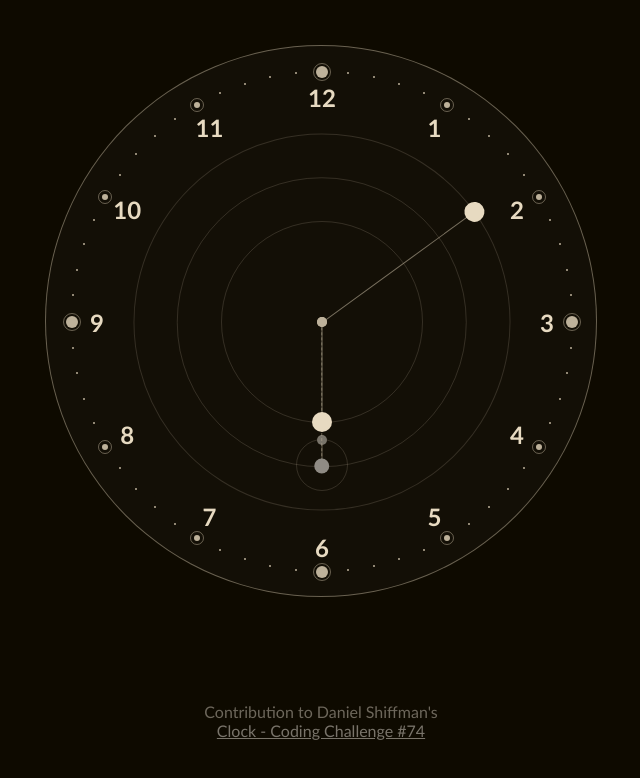
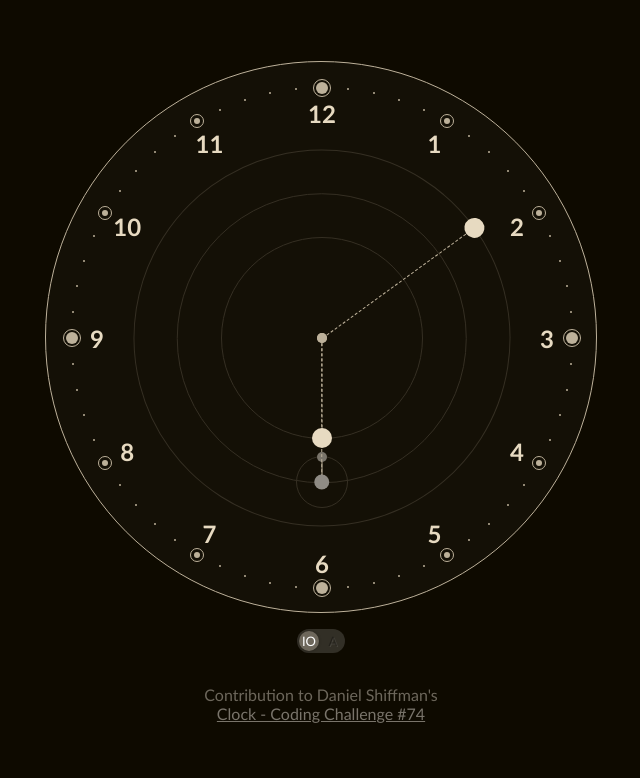
Before and after one commit to borisbreuer/clock, a website: page index.html in a window 1280 px wide. Shown: the whole page, without its empty margins (319-959 px from the left). Drawn offline with nearby package versions, Linux system fonts and the light colour scheme; files that its build step writes are made by us from their sources.

Commit message:
scss and dev environment

```diff
--- a/index.html
+++ b/index.html
@@ -5,15 +5,25 @@
     <meta name="viewport" content="width=600, shrink-to-fit=yes" />
     <meta http-equiv="X-UA-Compatible" content="ie=edge" />
     <title>BB-Clock</title>
-    <link rel="stylesheet" href="./css/style.css" />
+    <link rel="stylesheet" href="./css/style.min.css" />
   </head>
 
   <body>
     <div id="clock"></div>
     <p>
+      <label class="switchH">
+        <input type="checkbox" />
+        <span class="slider">
+          <span>IO</span>
+          <span>A</span>
+        </span>
+      </label>
+    </p>
+
+    <p>
       Contribution to Daniel Shiffman's<br />
       <a href="https://thecodingtrain.com/CodingChallenges/074-clock.html">Clock - Coding Challenge #74</a>
     </p>
-    <script src="./js/clock.js"></script>
+    <script src="./js/clock.min.js"></script>
   </body>
 </html>
--- a/js/clock.js
+++ b/js/clock.js
@@ -13,62 +13,64 @@ x - Koordinate = cos(i * winkel) * radius
 y - Koordinate = sin(i * winkel) * radius
 ---------------------------------------*/
 
-(function () {
-  "use strict"
+(function() {
+  'use strict';
 
-  const root = document.querySelector('#clock')
+  const root = document.querySelector('#clock');
+  const switchH = document.querySelector('.switchH input');
   const clockX = root.offsetWidth / 2;
   const clockY = root.offsetHeight / 2;
 
-  const CircleCoords = function (degAngle, radius, index) {
-    this.radAngle = degAngle * Math.PI / 180;
+  const CircleCoords = function(degAngle, radius, index) {
+    this.radAngle = (degAngle * Math.PI) / 180;
     this.X = Math.cos(index * this.radAngle) * radius;
     this.Y = Math.sin(index * this.radAngle) * radius;
-    return { X: this.X, Y: this.Y }
-  }
+    return { X: this.X, Y: this.Y };
+  };
 
-  const ClockPointer = function (element, className, x, y) {
+  const ClockPointer = function(element, className, x, y) {
     this.obj = document.createElement(element);
     this.obj.className = className;
     this.obj.style.left = x + 'px';
     this.obj.style.top = y + 'px';
     return this.obj;
-  }
+  };
 
-  let
-    hours,
+  let hours,
     hoursText,
     minutes,
     hoursCoords,
     hoursTextCoords,
     minutesCoords,
-    time, msec, sec, min, hou,
-    msDeg, sDeg, mDeg, hDeg,
+    time,
+    msec,
+    sec,
+    min,
+    hou,
+    msDeg,
+    sDeg,
+    mDeg,
+    hDeg,
     continousOrNot = false,
     count = 0;
 
-  root.addEventListener('mouseenter', function () {
-    continousOrNot = true;
-  })
-  root.addEventListener('mouseleave', function () {
-    continousOrNot = false;
-  })
+  switchH.addEventListener('change', function() {
+    if (this.checked) {
+      continousOrNot = true;
+    } else {
+      continousOrNot = false;
+    }
+  });
 
   for (let i = 0; i < 60; i++) {
     if (!(i % 5)) {
       hoursCoords = new CircleCoords(360 / 12, 250, count - 3);
       hoursTextCoords = new CircleCoords(360 / 12, 225, count - 3);
 
-      hours = document.createElement('div');
-      hours.className = count % 3 ? 'hoursPoint' : 'hoursPointBig';
-      hours.style.left = clockX + hoursCoords.X + 'px';
-      hours.style.top = clockY + hoursCoords.Y + 'px';
+      hours = new ClockPointer('div', count % 3 ? 'hoursPoint' : 'hoursPointBig', clockX + hoursCoords.X, clockY + hoursCoords.Y);
       root.appendChild(hours);
 
-      hoursText = document.createElement('div');
-      hoursText.className = 'hoursText';
-      hoursText.style.left = clockX + hoursTextCoords.X + 'px';
-      hoursText.style.top = clockY + hoursTextCoords.Y + 'px';
+      hoursText = new ClockPointer('div', 'hoursText', clockX + hoursTextCoords.X, clockY + hoursTextCoords.Y);
       hoursText.textContent = count == 0 ? 12 : count;
       root.appendChild(hoursText);
 
@@ -77,22 +79,20 @@ y - Koordinate = sin(i * winkel) * radius
 
     if (i % 5) {
       minutesCoords = new CircleCoords(360 / 60, 250, i);
-      minutes = document.createElement('div');
-      minutes.className = 'minutes';
-      minutes.style.left = clockX + minutesCoords.X + 'px';
-      minutes.style.top = clockY + minutesCoords.Y + 'px';
+      minutes = new ClockPointer('div', 'minutes', clockX + minutesCoords.X, clockY + minutesCoords.Y);
+
       root.appendChild(minutes);
     }
   }
 
-  let ms = new ClockPointer('div', 'msPointer', clockX, clockY)
-  let s = new ClockPointer('div', 'sPointer', clockX, clockY)
-  let m = new ClockPointer('div', 'mPointer', clockX, clockY)
-  let h = new ClockPointer('div', 'hPointer', clockX, clockY)
-  let mid = new ClockPointer('div', 'middle', clockX, clockY)
-  let msdot = new ClockPointer('div', 'msDot', clockX, clockY)
+  let ms = new ClockPointer('div', 'msPointer', clockX, clockY);
+  let s = new ClockPointer('div', 'sPointer', clockX, clockY);
+  let m = new ClockPointer('div', 'mPointer', clockX, clockY);
+  let h = new ClockPointer('div', 'hPointer', clockX, clockY);
+  let mid = new ClockPointer('div', 'middle', clockX, clockY);
+  let msdot = new ClockPointer('div', 'msDot', clockX, clockY);
 
-  root.appendChild(ms)
+  root.appendChild(ms);
   root.appendChild(s);
   root.appendChild(h);
   root.appendChild(m);
@@ -108,14 +108,14 @@ y - Koordinate = sin(i * winkel) * radius
 
     if (continousOrNot) {
       msDeg = (msec / 1000) * 360;
-      sDeg = ((msec / 1000) + sec) / 60 * 360;
-      mDeg = ((sec / 60) + (min + (msec / 1000) / 60)) / 60 * 360;
-      hDeg = ((min / 60) + (hou + (min / 60) / 60)) / 12 * 360;
+      sDeg = ((msec / 1000 + sec) / 60) * 360;
+      mDeg = ((sec / 60 + (min + msec / 1000 / 60)) / 60) * 360;
+      hDeg = ((min / 60 + (hou + min / 60 / 60)) / 12) * 360;
     } else {
-      msDeg = msec / 1000 * 360;
-      sDeg = sec / 60 * 360;
-      mDeg = min / 60 * 360;
-      hDeg = hou / 12 * 360;
+      msDeg = (msec / 1000) * 360;
+      sDeg = (sec / 60) * 360;
+      mDeg = (min / 60) * 360;
+      hDeg = (hou / 12) * 360;
     }
 
     ms.style.transform = 'translate(-50%, -50%) rotate(' + (msDeg - 90) + 'deg)';
--- /dev/null
+++ b/scss/_switch.scss
@@ -0,0 +1,81 @@
+.switchH {
+  margin: 0;
+  cursor: pointer;
+}
+
+.switchH input[type='checkbox'] {
+  display: none;
+}
+
+.switchH .slider {
+  position: relative;
+  width: 48px;
+  height: 24px;
+  display: block;
+  background: rgba(255, 255, 255, 0.15);
+  border-radius: 12px;
+  border: 0px solid $pointColorFull;
+}
+
+.switchH input:checked + .slider {
+  background: rgba(255, 255, 255, 0.15);
+}
+
+.switchH .slider:before {
+  content: '';
+  text-align: center;
+  font-size: 10px;
+  line-height: 18px;
+  background: $pointColorFull;
+  border-radius: 50%;
+  width: 20px;
+  height: 20px;
+  position: absolute;
+  top: 2px;
+  left: 2px;
+  box-shadow: 0px 0px 3px rgba(0, 0, 0, 0.3);
+  transition: all ease-out 100ms;
+}
+
+.switchH input:checked + .slider:before {
+  transform: translateX(24px);
+}
+
+.switchH .slider span {
+  position: absolute;
+  font-size: 13px;
+  line-height: 24px;
+  width: 24px;
+  height: 24px;
+  text-align: center;
+  -webkit-user-select: none;
+  -moz-user-select: none;
+  -ms-user-select: none;
+  user-select: none;
+}
+
+.switchH .slider span:first-child {
+  top: 0px;
+  left: 0px;
+  color: #fff;
+  font-weight: normal;
+}
+
+.switchH .slider span:last-child {
+  top: 0px;
+  left: 24px;
+  color: rgba(0, 0, 0, 0.3);
+  font-weight: normal;
+  text-shadow: 1px 1px 0 rgba(255, 255, 255, 0.1);
+}
+
+.switchH input:checked + .slider span:first-child {
+  color: rgba(0, 0, 0, 0.3);
+  font-weight: normal;
+  text-shadow: 1px 1px 0 rgba(255, 255, 255, 0.1);
+}
+
+.switchH input:checked + .slider span:last-child {
+  color: #fff;
+  font-weight: normal;
+}
--- /dev/null
+++ b/scss/style.scss
@@ -0,0 +1,229 @@
+@import 'colors';
+@import 'switch';
+
+body {
+  display: grid;
+  justify-content: center;
+  justify-items: center;
+  align-items: center;
+  align-content: center;
+  margin: 0;
+  padding: 0;
+  width: 100%;
+  height: 100vh;
+  background: $bodyBackground;
+  position: relative;
+}
+p,
+a {
+  text-align: center;
+  align-items: center;
+  color: rgb(109, 103, 91);
+  font-family: Calibri, 'Trebuchet MS', sans-serif;
+}
+a {
+  color: rgb(121, 116, 106);
+}
+a:hover {
+  text-decoration: none;
+}
+#clock {
+  width: 550px;
+  height: 550px;
+  border-radius: 50%;
+  background: $clockBackground;
+  border: 1px solid $borderColorFull;
+  position: relative;
+  /* cursor: none; */
+
+  .hoursPoint {
+    position: absolute;
+    width: 6px;
+    height: 6px;
+    border-radius: 50%;
+    transform: translate(-50%, -50%);
+    background: $borderColorFull;
+  }
+  .hoursPoint:after {
+    content: '';
+    position: absolute;
+    border: 1px solid $borderColorFull;
+    width: 12px;
+    height: 12px;
+    border-radius: 50%;
+    top: 50%;
+    left: 50%;
+    transform: translate(-50%, -50%);
+  }
+  .hoursPointBig {
+    position: absolute;
+    width: 12px;
+    height: 12px;
+    border-radius: 50%;
+    transform: translate(-50%, -50%);
+    background: $borderColorFull;
+  }
+  .hoursPointBig:after {
+    content: '';
+    position: absolute;
+    border: 1px solid $borderColorFull;
+    width: 16px;
+    height: 16px;
+    border-radius: 50%;
+    top: 50%;
+    left: 50%;
+    transform: translate(-50%, -50%);
+  }
+  .minutes {
+    position: absolute;
+    width: 2px;
+    height: 2px;
+    border-radius: 50%;
+    transform: translate(-50%, -50%);
+    background: $borderColorFull;
+  }
+  .hoursText {
+    position: absolute;
+    transform: translate(-50%, -50%);
+    color: $textFull;
+    font-family: Calibri, 'Trebuchet MS', sans-serif;
+    font-weight: bold;
+    font-size: 1.5rem;
+    -webkit-user-select: none;
+    -moz-user-select: none;
+    -ms-user-select: none;
+    user-select: none;
+  }
+  .hPointer {
+    position: absolute;
+    width: 200px;
+    height: 200px;
+    border: 1px solid darken($borderColorFull, 50%);
+    border-radius: 50%;
+  }
+  .hPointer:before {
+    position: absolute;
+    content: '';
+    width: 100px;
+    border-top: 1px dashed $borderColorFull;
+    top: 50%;
+    left: 50%;
+    transform: translate(0, -50%);
+  }
+  .hPointer:after {
+    position: absolute;
+    content: '';
+    width: 20px;
+    height: 20px;
+    border-radius: 50%;
+    background: $specialPointFull;
+    top: 50%;
+    left: 50%;
+    transform: translate(90px, -50%);
+  }
+  .mPointer {
+    position: absolute;
+    width: 375px;
+    height: 375px;
+    border: 1px solid darken($borderColorFull, 50%);
+    border-radius: 50%;
+  }
+  .mPointer:before {
+    position: absolute;
+    content: '';
+    width: 187.5px;
+    border-top: 1px dashed $borderColorFull;
+    top: 50%;
+    left: 50%;
+    transform: translate(0, -50%);
+  }
+  .mPointer:after {
+    position: absolute;
+    content: '';
+    width: 20px;
+    height: 20px;
+    border-radius: 50%;
+    background: $specialPointFull;
+    top: 50%;
+    left: 50%;
+    transform: translate(177.5px, -50%);
+  }
+  .sPointer {
+    border: 1px solid darken($borderColorFull, 50%);
+    height: 287.5px;
+    width: 287.5px;
+    border-radius: 50%;
+    position: absolute;
+  }
+  .sPointer:before {
+    position: absolute;
+    content: '';
+    width: 143.75px;
+    border-top: 1px dashed $borderColorFull;
+    top: 50%;
+    left: 50%;
+    transform: translate(0, -50%);
+  }
+  .sPointer:after {
+    position: absolute;
+    content: '';
+    width: 15px;
+    height: 15px;
+    border-radius: 50%;
+    background: $sPointColorFull;
+    top: 50%;
+    left: 50%;
+    transform: translate(136.25px, -50%);
+  }
+  .msPointer {
+    border: 1px solid darken($borderColorFull, 50%);
+    height: 50px;
+    width: 50px;
+    border-radius: 50%;
+    position: absolute;
+  }
+  .msPointer:before {
+    position: absolute;
+    content: '';
+    width: 25px;
+    top: 50%;
+    left: 50%;
+    border-top: 1px solid $borderColorFull;
+    transform: translate(0, -50%);
+  }
+  .msPointer:after {
+    position: absolute;
+    content: '';
+    width: 10px;
+    height: 10px;
+    border-radius: 50%;
+    background: $msPointColorFull;
+    top: 50%;
+    left: 50%;
+    transform: translate(20px, -50%);
+  }
+  .middle {
+    background: $borderColorFull;
+    height: 10px;
+    width: 10px;
+    border-radius: 50%;
+    position: absolute;
+    transform: translate(-50%, -50%);
+  }
+  .msDot {
+    background: $borderColorFull;
+    height: 10px;
+    width: 10px;
+    border-radius: 50%;
+    position: absolute;
+    transform: translate(-50%, -50%);
+  }
+  .sDot {
+    background: $borderColorFull;
+    height: 10px;
+    width: 10px;
+    border-radius: 50%;
+    position: absolute;
+    transform: translate(-50%, -50%);
+  }
+}
```
Also changed, not shown: package.json (added, +36 -0 lines), scss/_colors.scss (added, +20 -0 lines), README.md, css/style.css (deleted), 3 other files.
